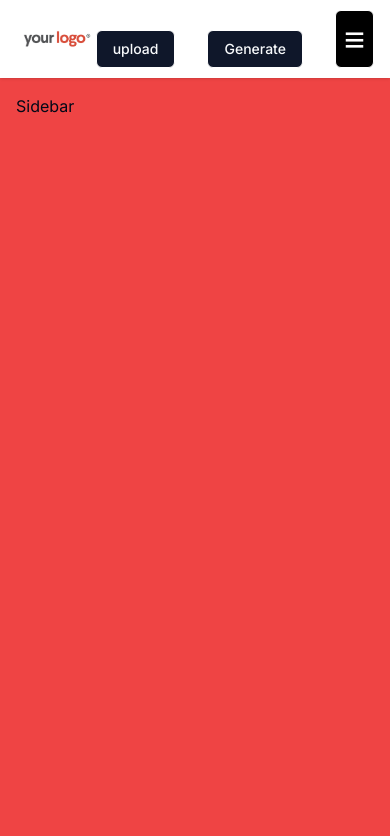
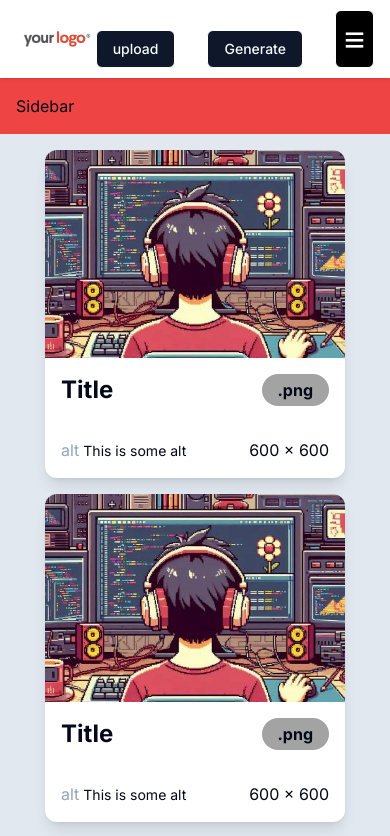
Before and after one commit to hemanth-92/spotlight-hub, a Next.js app: page / in a window 390 px wide. Shown: the top 836 px of the page. Built offline with nearby package versions, Linux system fonts and the light colour scheme.

Commit message:
resolved sidebar in mobile

```diff
--- a/src/app/page.tsx
+++ b/src/app/page.tsx
@@ -9,7 +9,7 @@ export default function Home() {
       <div className="col-span-12 shadow-lg">
         <Header />
       </div>
-      <div className="col-span-12 bg-red-500 p-4 shadow-lg sm:col-span-2">
+      <div className="row-span-2 col-span-12 bg-red-500 p-4 shadow-lg sm:col-span-2">
         Sidebar
       </div>
       <main className="col-span-12 grid grid-cols-1 sm:grid-cols-2 lg:grid-cols-3 xl:grid-cols-4 bg-slate-200 p-4 shadow-lg sm:col-span-10 gap-4">
```
